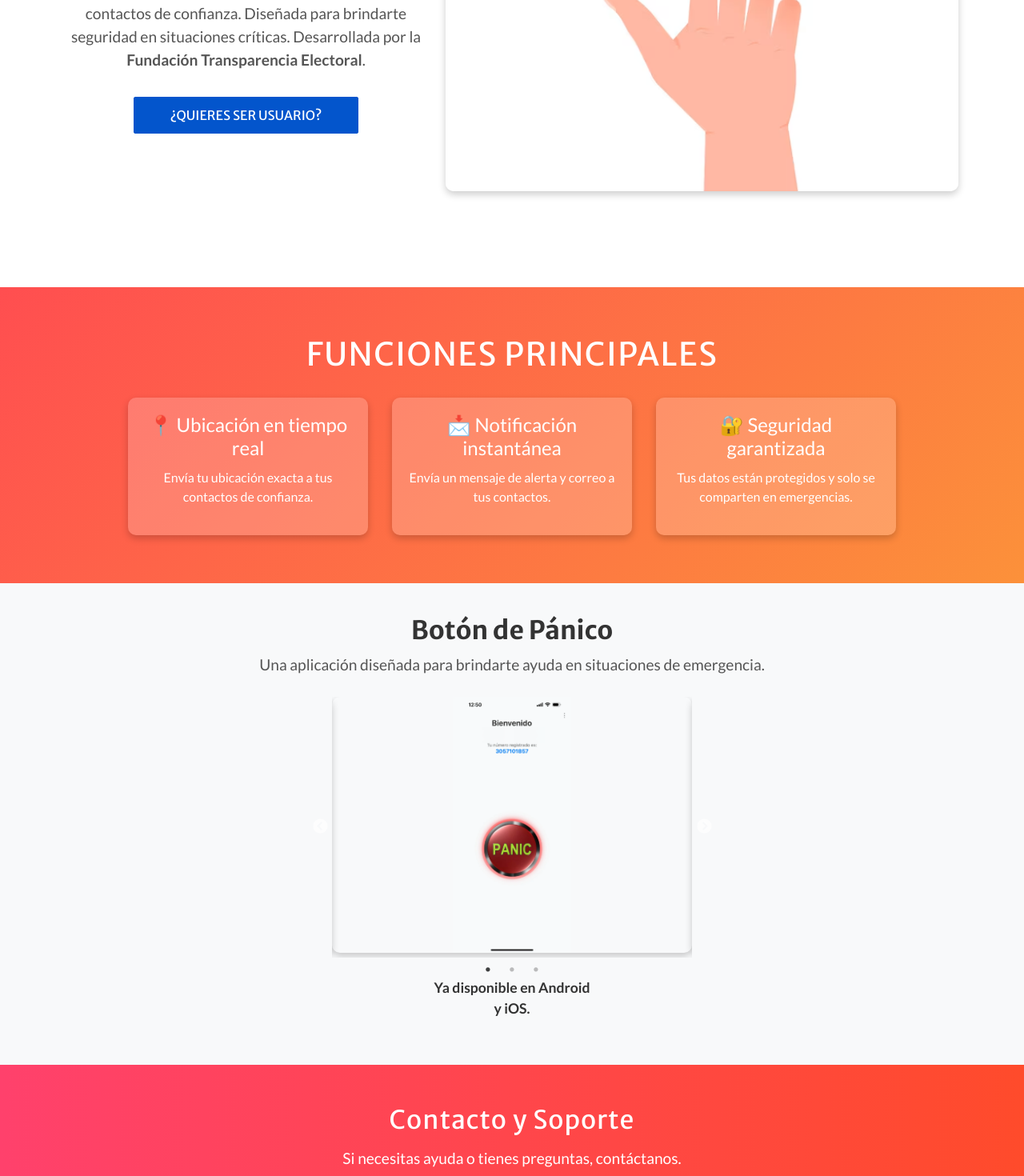
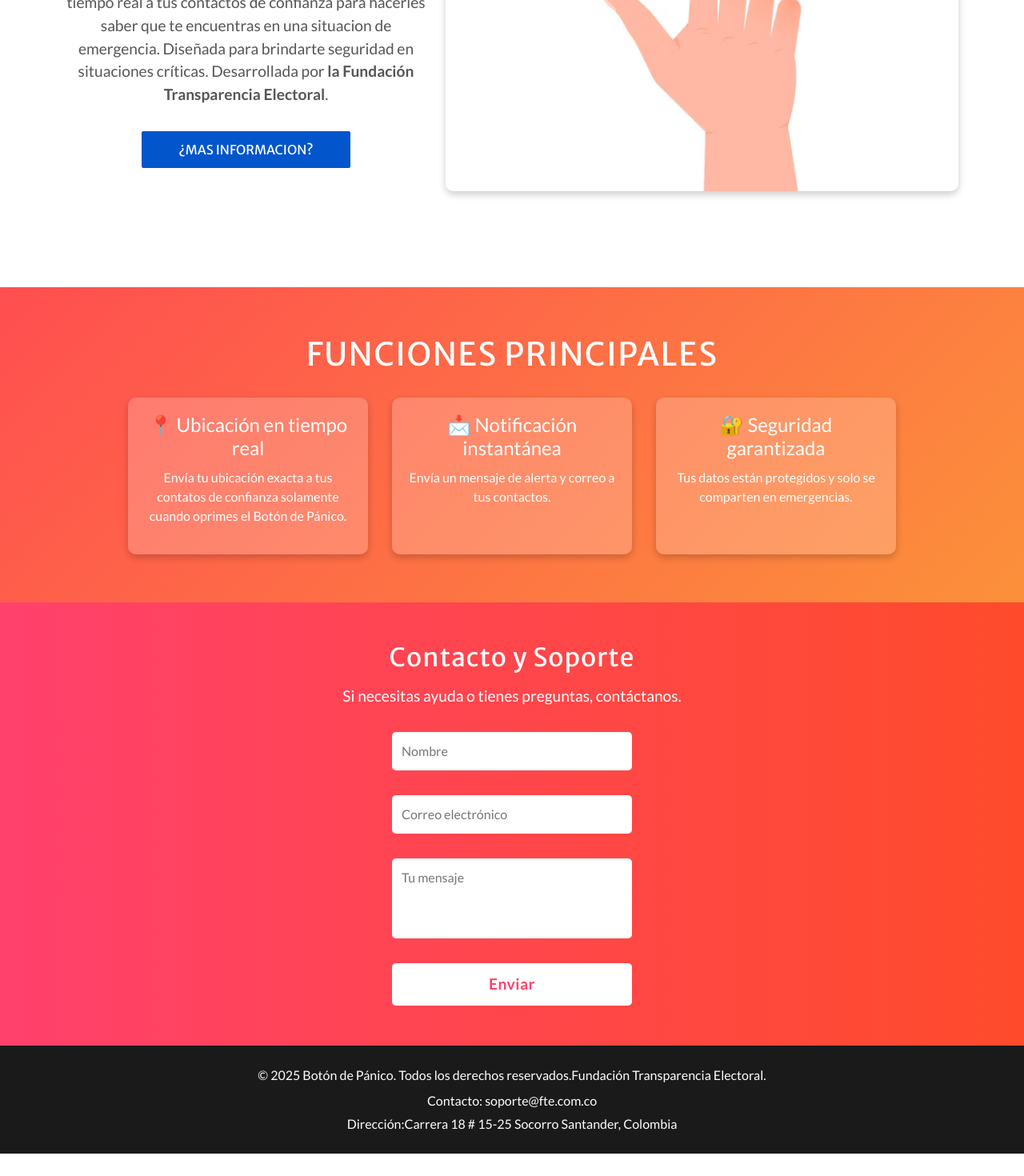
Before and after one commit to mejimenezp/PannicButtonWeb, a React (Create React App) app: page / in a window 1280 px wide. Shown: the part 640-2110 px from the top of the page at 80% size. After the commit the page ends 2082 px from the top, so only its background shows below. Built offline with nearby package versions, Linux system fonts and the light colour scheme.

Commit message:
Cambios de texto

```diff
--- a/src/App.js
+++ b/src/App.js
@@ -30,7 +30,7 @@ function App() {
       <Header />
       <Routes>
         {/* Página principal con todas las secciones */}
-        <Route path="/" element={<>< About/><Features /><Home /><Contact /></>} />
+        <Route path="/" element={<>< About/><Features /><Contact /></>} />
         <Route path="/privacidad" element={<Privacidad />} />
         <Route path="/contrato-usuario" element={<ContratoUsuario />} />
         <Route path="/soporte" element={<Soporte />} />
--- a/src/components/About.js
+++ b/src/components/About.js
@@ -26,12 +26,10 @@ const About = () => {
               </a>
               <h2>¿Qué es el Botón de Pánico?</h2>
               <p>
-                Nuestra aplicación te permite enviar alertas de emergencia con tu ubicación en tiempo real a tus contactos de confianza.
-                Diseñada para brindarte seguridad en situaciones críticas.
-                Desarrollada por la <strong>Fundación Transparencia Electoral</strong>.
+              Nuestra aplicación te permite enviar alertas de emergencia desde tu celular Androi y Iphone con sólo presionar un botón puedes enviar tu ubicación en tiempo real a tus contactos de confianza para hacerles saber que te encuentras en una situacion de emergencia. Diseñada para brindarte seguridad en situaciones críticas. Desarrollada por <strong>la Fundación Transparencia Electoral</strong>.
               </p>
               <Link to="/contrato-usuario" className="btn">
-              ¿Quieres ser usuario?
+              ¿Mas informacion?
               </Link>
             </div>
           </div>
--- a/src/components/Features.jsx
+++ b/src/components/Features.jsx
@@ -8,7 +8,7 @@ const Features = () => {
         <div className="features-grid">
           <div className="feature-item">
             <h3>📍 Ubicación en tiempo real</h3>
-            <p>Envía tu ubicación exacta a tus contactos de confianza.</p>
+            <p>Envía tu ubicación exacta a tus contatos de confianza solamente cuando oprimes el Botón de Pánico.</p>
           </div>
           <div className="feature-item">
             <h3>📩 Notificación instantánea</h3>
--- a/src/components/Footer.jsx
+++ b/src/components/Footer.jsx
@@ -12,7 +12,7 @@ const Footer = () => {
 
         <div className="mt-2">
           <p>Contacto: soporte@fte.com.co</p>
-          <p>Dirección:Carrera 18 # 15-25 socorro Santander, Colomnia</p>
+          <p>Dirección:Carrera 18 # 15-25 Socorro Santander, Colombia</p>
         </div>
 
       </div>
--- a/src/components/Home.jsx
+++ b/src/components/Home.jsx
@@ -23,13 +23,12 @@ const Home = () => {
       <div className="container">
         {/* Título y Logo */}
         <div className="title-container">
-          <h1 className="title">Botón de Pánico</h1>
+          <h1 className="title"></h1>
 
         </div>
 
         {/* Descripción */}
         <p className="app-description">
-          Una aplicación diseñada para brindarte ayuda en situaciones de emergencia.
         </p>
 
         {/* Carrusel de imágenes */}
@@ -46,8 +45,7 @@ const Home = () => {
 
         {/* Disponibilidad */}
         <p className="available-text">
-          Ya disponible en <strong>Android</strong><br />
-         y <strong>iOS</strong>.
+
         </p>
 
       </div>
--- a/src/pages/ContratoUsuario.jsx
+++ b/src/pages/ContratoUsuario.jsx
@@ -5,7 +5,7 @@ const ContratoUsuario = () => {
   return (
     <main className="contract-container">
       <div className="containerContrato">
-        <h1 className="contract-title">Solicitud de Acceso como Usuario</h1>
+        <h1 className="contract-title">Como acceder al servicio?</h1>
 
         <p>
           Nuestra aplicación móvil de Botón de Pánico está diseñada para brindar asistencia inmediata en situaciones de emergencia. Al presionar el botón, se envía una alerta con tu ubicación a tus contactos de confianza o al personal autorizado.
@@ -15,7 +15,7 @@ const ContratoUsuario = () => {
           Este sistema está pensado para mejorar la seguridad de los usuarios, permitiéndoles pedir ayuda rápida en momentos críticos como robos, accidentes o amenazas.
         </p>
 
-        <h2>¿Por qué necesitas aceptar el contrato?</h2>
+
         <p>
           Antes de usar la aplicación, es necesario que leas y aceptes los términos legales que regulan su uso. Este contrato define tus derechos, responsabilidades y cómo se maneja tu información dentro de la plataforma.
         </p>
@@ -31,11 +31,11 @@ const ContratoUsuario = () => {
           className="boton"
           download
         >
-          Descargar Contrato de Uso (PDF)
+          Descargar Contrato de Uso
         </a>
 
         <p className="contract-instruction">
-        Una vez revises y firmes el contrato, envíalo a nuestro correo <a href="mailto:soporte@fte.com.co">soporte@fte.com.co</a>. Después de enviarlo, podrás continuar con el proceso de registro para la aplicación.
+        Una vez revises y firmes el contrato, envíalo a nuestro correo <a href="mailto:soporte@fte.com.co">soporte@fte.com.co</a>. Después de enviarlo, recibirás las instrucciones para descargar e instalar  al Botón de Pánico en tu teléfono móvil.
 </p>
 
       </div>
```
Also changed, not shown: 1 other file (tests, documents, lock files or other folders).
